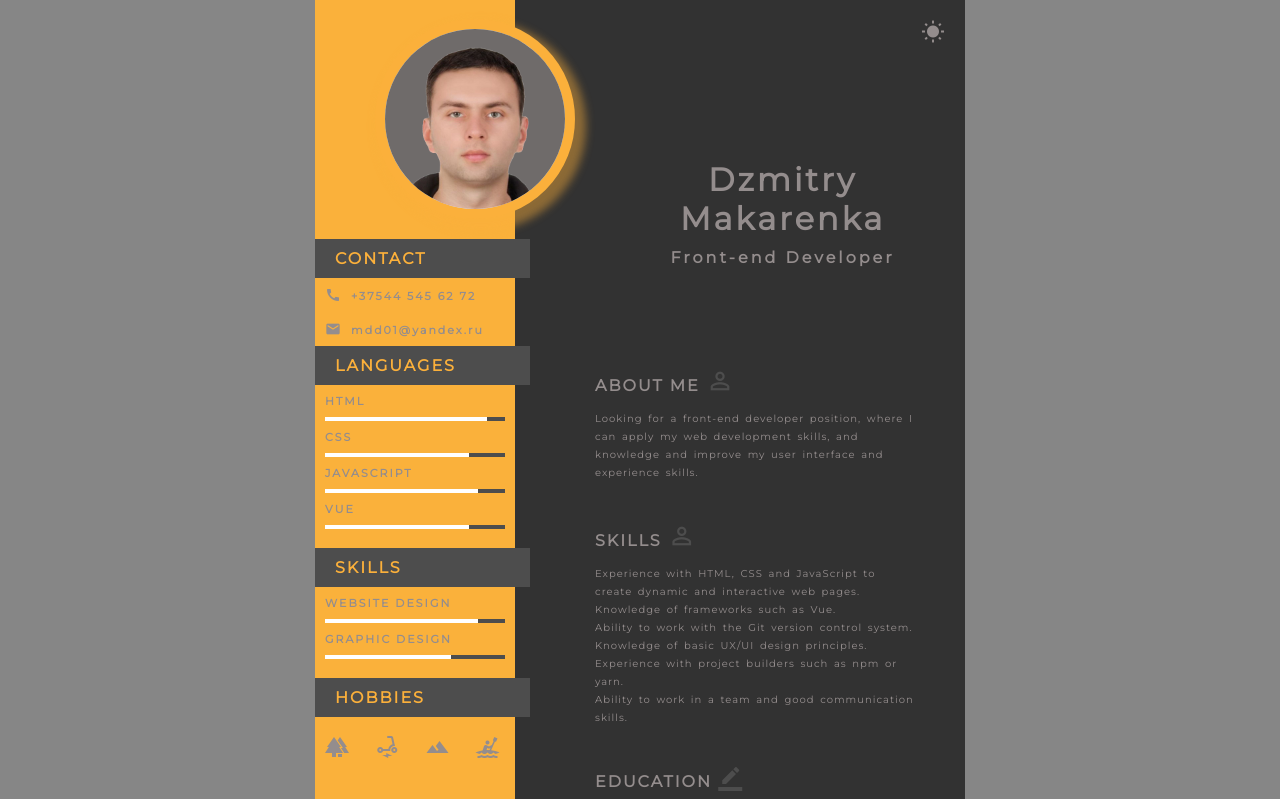
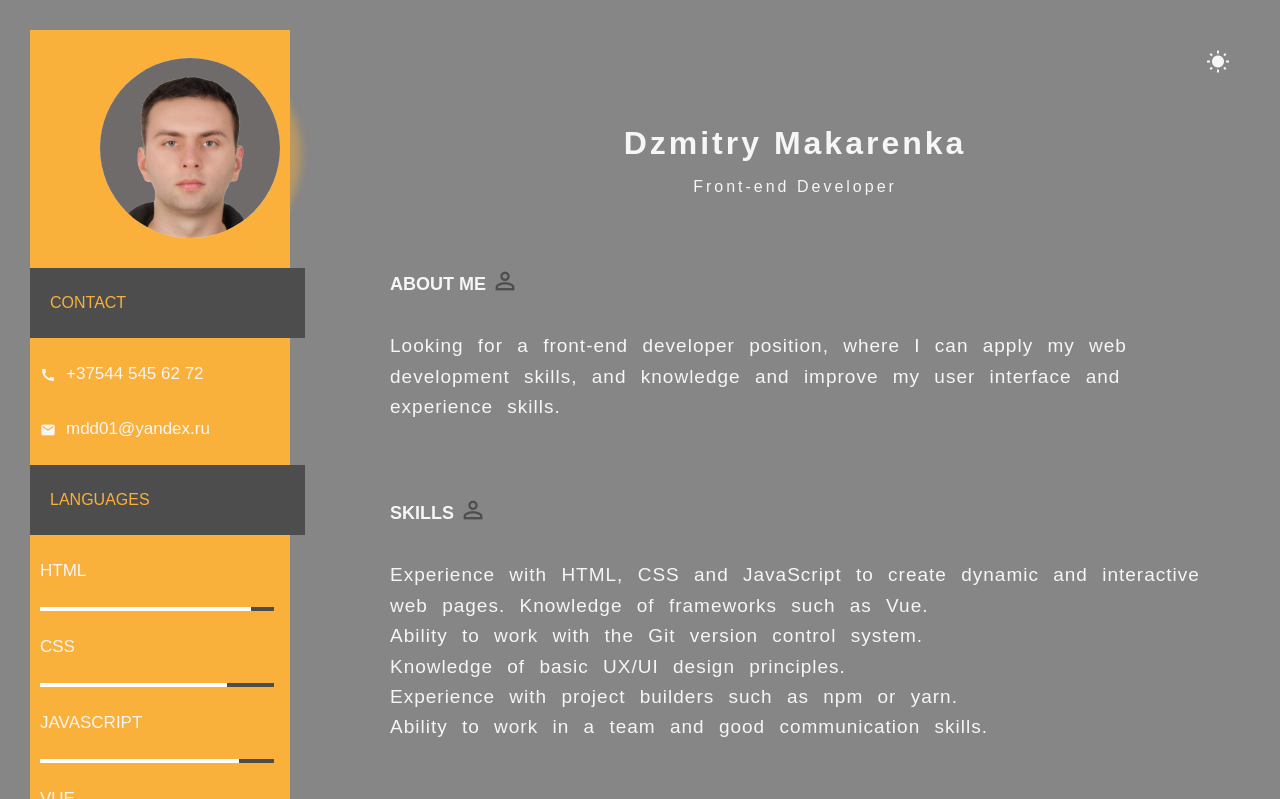
Before and after one commit to Dima17091985/summary, a plain HTML site: page index.html in a window 1280 px wide. Both pictures are taken after a click on the icon "nightlight". Shown: the top 799 px of the page. Drawn offline with Linux system fonts and the light colour scheme.

Commit message:
29.11.23

```diff
--- a/css/style.css
+++ b/css/style.css
@@ -1,37 +1,34 @@
 @import url('https://fonts.googleapis.com/css2?family=Montserrat&display=swap');
 
 body {
-	background-image: linear-gradient(#eee7ea, #b1afaf);
-	height: 122vh;
-	font-weight: bold;
-	letter-spacing: 2px;
 	display: grid;
-	place-items: center;
+
+	grid-template-rows: auto;
+	grid-template-areas:
+
+		"sidebar main";
+
+	gap: 10px;
+	height: 100vh;
+	margin: 0;
+	padding: 10px;
+	box-sizing: border-box;
+	font-family: Arial, sans-serif;
+	justify-content: center;
 }
 
-* {
-	margin: 0px;
-	padding: 0px;
-	font-family: 'Montserrat', sans-serif;
+main {
+	grid-area: main;
+	background: #fff;
+	padding: 20px;
 }
 
-.main {
-	background-color: rgb(255, 255, 255);
-	width: 650px;
-	display: grid;
-	grid-template-columns: 200px 1fr;
-	grid-gap: 30px;
+aside {
+	grid-area: sidebar;
+	background: #f8f9fa;
+	padding: 20px;
 }
 
-.left {
-	background-color: #fab13b;
-}
-
-.right {
-	display: grid;
-	grid-gap: 10px;
-	padding-bottom: 20px;
-}
 
 .profile-img {
 	height: 180px;
@@ -49,8 +46,14 @@ body {
 	border-radius: 50%;
 }
 
-.box-1 {
-	position: relative;
+.left {
+	background-color: #fab13b;
+}
+
+.right {
+	display: grid;
+	grid-gap: 10px;
+	padding-bottom: 20px;
 }
 
 .heading {
@@ -62,21 +65,9 @@ body {
 	margin-right: -15px;
 }
 
-.heading::after {
-	content: '';
-	position: absolute;
-	width: 21px;
-	height: 18px;
-	background-color: #5a5959;
-	left: 191px;
-	top: 26px;
-	transform: rotate(56deg);
-	z-index: -1;
-}
-
 .p1 {
 	padding: 9px 10px;
-	font-size: 11px;
+	font-size: 17px;
 }
 
 .icons1 {
@@ -133,7 +124,6 @@ body {
 }
 
 .name-div {
-	padding: 86px 0px 60px 55px;
 	text-align: center;
 	letter-spacing: 3px;
 }
@@ -148,16 +138,16 @@ body {
 }
 
 .p2 {
-	font-size: 10px;
-	font-weight: 300;
-	letter-spacing: 1px;
-	word-spacing: 2px;
-	line-height: 18px;
-	margin-top: 5px;
+    font-size: 19px;
+    letter-spacing: 1px;
+    word-spacing: 8px;
+    line-height: 20px;
+    margin-top: 36px;
+	line-height: 1.6;
 }
 
 h2 {
-	font-size: 16px;
+	font-size: 18px;
 	margin-bottom: 15px;
 }
 
@@ -168,23 +158,14 @@ h2 {
 
 }
 
-.tabIcons4{
+.tabIcons4 {
 	text-align: right;
 }
 
-.icons4{
+.icons4 {
 	vertical-align: bottom;
 	padding: 20px;
-	/* position: absolute; */
 	cursor: pointer;
-
-
-	/* background-color: #008CBA; */
-	/* display: grid; */
-	/* justify-content: center; */
-
-	/* text-align: center; */
-	/* transition: background-color 0.5s ease; */
 }
 
 .p3 {
@@ -200,8 +181,25 @@ h2 {
 }
 
 .dark-mode {
-	/* background-color: rgb(134, 120, 120); */
-	background: rgb(134, 134, 134) !important;
-	/* background-color: rgb(66, 65, 65); */
-	color: rgb(148, 141, 141);
-  }
+	background: rgb(134, 134, 134);
+	color: rgb(247 245 245);
+}
+
+footer {
+	grid-area: footer;
+	background: #f8f9fa;
+	padding: 20px;
+	text-align: center;
+}
+
+@media (max-width: 600px) {
+	body {
+		grid-template-columns: 1fr;
+		grid-template-rows: auto 1fr 1fr auto;
+		grid-template-areas:
+
+			"sidebar"
+			"main";
+
+	}
+}
--- a/index.html
+++ b/index.html
@@ -2,16 +2,66 @@
 <html>
 
 <head>
+
 	<title></title>
 	<meta name="viewport" content="width=device-width, initial-scale=1.0">
 	<link rel="stylesheet" type="text/css" href="css/style.css">
 	<link href="https://fonts.googleapis.com/icon?family=Material+Icons" rel="stylesheet">
 
+	<style>
+
+	</style>
 </head>
 
 <body>
 
-	<div class="main">
+	<main>
+		<div class="right">
+			<div class="tabIcons4">
+				<i class="material-icons icons4">nightlight</i>
+			</div>
+
+			<div class="name-div">
+				<h1>Dzmitry Makarenka</h1>
+				<p>Front-end Developer</p>
+			</div>
+
+			<div class="box-2">
+				<h2>ABOUT ME <i class="material-icons icons3" style="font-size: 28px!important; ">perm_identity</i></h2>
+				<p class="p2">
+					Looking for a front-end developer position, where I can apply my web development skills, and
+					knowledge
+					and improve my user interface and experience skills.
+				</p>
+			</div>
+
+			<div class="box-2">
+				<h2>SKILLS <i class="material-icons icons3" style="font-size: 28px!important; ">perm_identity</i></h2>
+				<p class="p2">
+					Experience with HTML, CSS and JavaScript to create dynamic and interactive web pages.</з>
+					Knowledge of frameworks such as Vue. <br>
+					Ability to work with the Git version control system.</br>
+					Knowledge of basic UX/UI design principles.</br>
+					Experience with project builders such as npm or yarn.</br>
+					Ability to work in a team and good communication skills.</br>
+				</p>
+			</div>
+
+			<div class="box-2">
+				<h2>EDUCATION <i class="material-icons icons3">border_color</i></h2>
+				<p class="p2">2009-2015 <span>Gomel State Technical University named after P.O. Sukhoi.</span></p>
+			</div>
+
+
+			<div class="box-2">
+				<h2>WORK EXPERIENCE <i class="material-icons icons3">folder</i></h2>
+				<p class="p2">2018-2023 <span>I am currently working as a business analyst in a private company.</span>
+				</p>
+			</div>
+
+		</div>
+	</main>
+	<aside>
 		<div class="left">
 			<br>
 			<div class="profile-img"><img src="image/profile.jpg"></div>
@@ -90,53 +140,7 @@
 			</div>
 
 		</div>
-
-		<div class="right">
-			<div class="tabIcons4">
-				<i class="material-icons icons4">nightlight</i>
-			</div>
-
-			<div class="name-div">
-				<h1>Dzmitry Makarenka</h1>
-				<p>Front-end Developer</p>
-			</div>
-
-			<div class="box-2">
-				<h2>ABOUT ME <i class="material-icons icons3" style="font-size: 28px!important; ">perm_identity</i></h2>
-				<p class="p2">
-					Looking for a front-end developer position, where I can apply my web development skills, and
-					knowledge
-					and improve my user interface and experience skills.
-				</p>
-			</div>
-
-			<div class="box-2">
-				<h2>SKILLS <i class="material-icons icons3" style="font-size: 28px!important; ">perm_identity</i></h2>
-				<p class="p2">
-					Experience with HTML, CSS and JavaScript to create dynamic and interactive web pages.</з>
-					Knowledge of frameworks such as Vue. <br>
-					Ability to work with the Git version control system.</br>
-					Knowledge of basic UX/UI design principles.</br>
-					Experience with project builders such as npm or yarn.</br>
-					Ability to work in a team and good communication skills.</br>
-				</p>
-			</div>
-
-			<div class="box-2">
-				<h2>EDUCATION <i class="material-icons icons3">border_color</i></h2>
-				<p class="p2">2009-2015 <span>Gomel State Technical University named after P.O. Sukhoi</span></p>
-			</div>
-
-
-			<div class="box-2">
-				<h2>WORK EXPERIENCE <i class="material-icons icons3">folder</i></h2>
-				<p class="p2">2018-2023 <span>I am currently working as a business analyst in a private company.</span>
-				</p>
-			</div>
-
-		</div>
-	</div>
-
+	</aside>
 
 	<script src="script.js"></script>
 
--- a/script.js
+++ b/script.js
@@ -1,30 +1,21 @@
 var button = document.querySelector(".icons4");
 button.addEventListener("click", function () {
             document.body.classList.toggle("dark-mode");
-    var mainElement = document.querySelector(".main");
+            var mainElement = document.querySelector("main");
+            var asideElement = document.querySelector("aside");
             var profileImgElement = document.querySelector(".profile-img img");
 
             if (document.body.classList.contains("dark-mode")) {
                 button.textContent = "wb_sunny";
+                mainElement.style.backgroundColor = "rgb(134, 134, 134)";
+                asideElement.style.backgroundColor = "rgb(134, 134, 134)";
+                profileImgElement.src = "image/profile2.jpg";
 
-        mainElement.style.backgroundColor = "rgb(50, 50, 50)";
-        mainElement.style.transition = "background-color 0.8s";
-        profileImgElement.src = "image/profile2.jpg";
-        profileImgElement.style.transition = "opacity 0.8s";
-        profileImgElement.style.opacity = "0";
-        setTimeout(function () {
-            profileImgElement.style.opacity = "1";
-        }, 100);
             } else {
                 button.textContent = "nightlight";
 
                 mainElement.style.backgroundColor = "rgb(255, 255, 255)";
-        mainElement.style.transition = "background-color 0.8s";
-        profileImgElement.style.transition = "opacity 0.8s";
-        profileImgElement.style.opacity = "0";
-        setTimeout(function () {
+                asideElement.style.backgroundColor = "rgb(255, 255, 255)";
                 profileImgElement.src = "image/profile.jpg";
-            profileImgElement.style.opacity = "1";
-        }, 100);
             }
         });
```
Also changed, not shown: 2.html (deleted, +0 -52 lines). Lines whose indentation alone changed are shown as unchanged.
